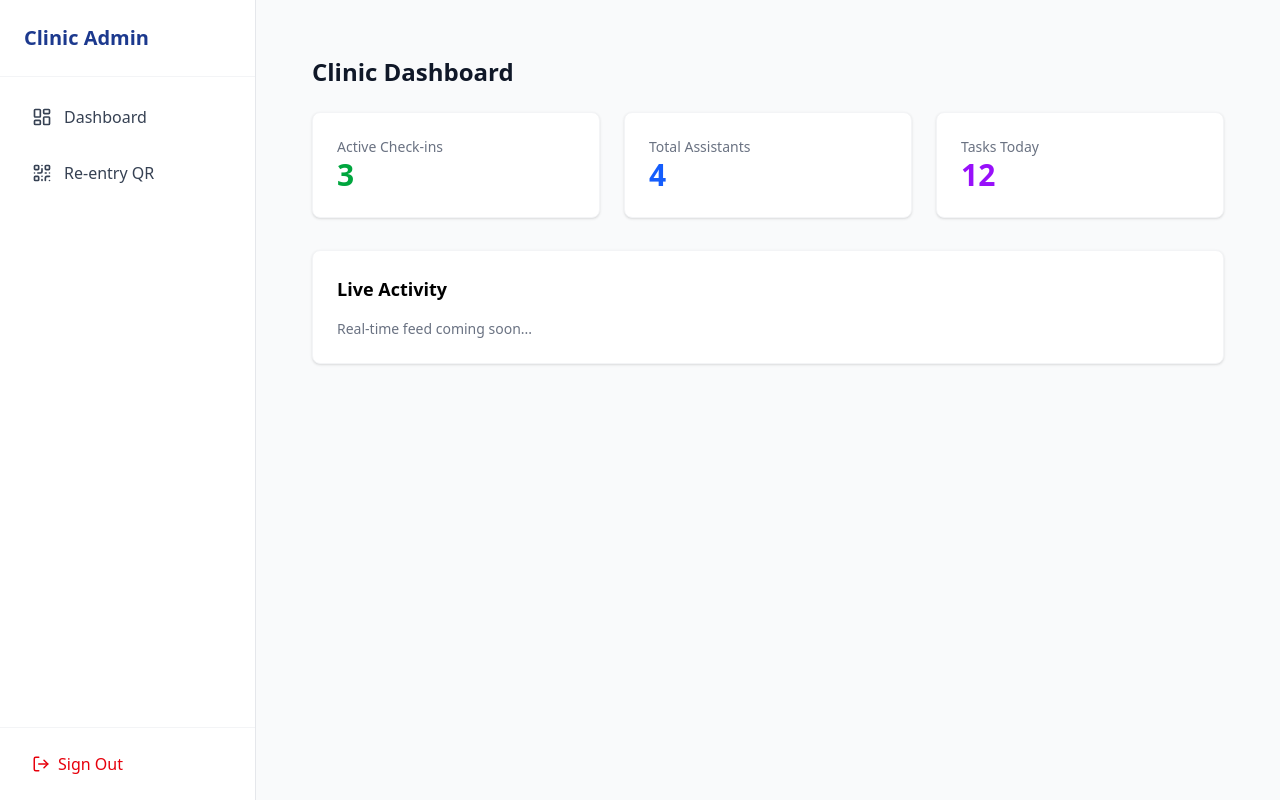
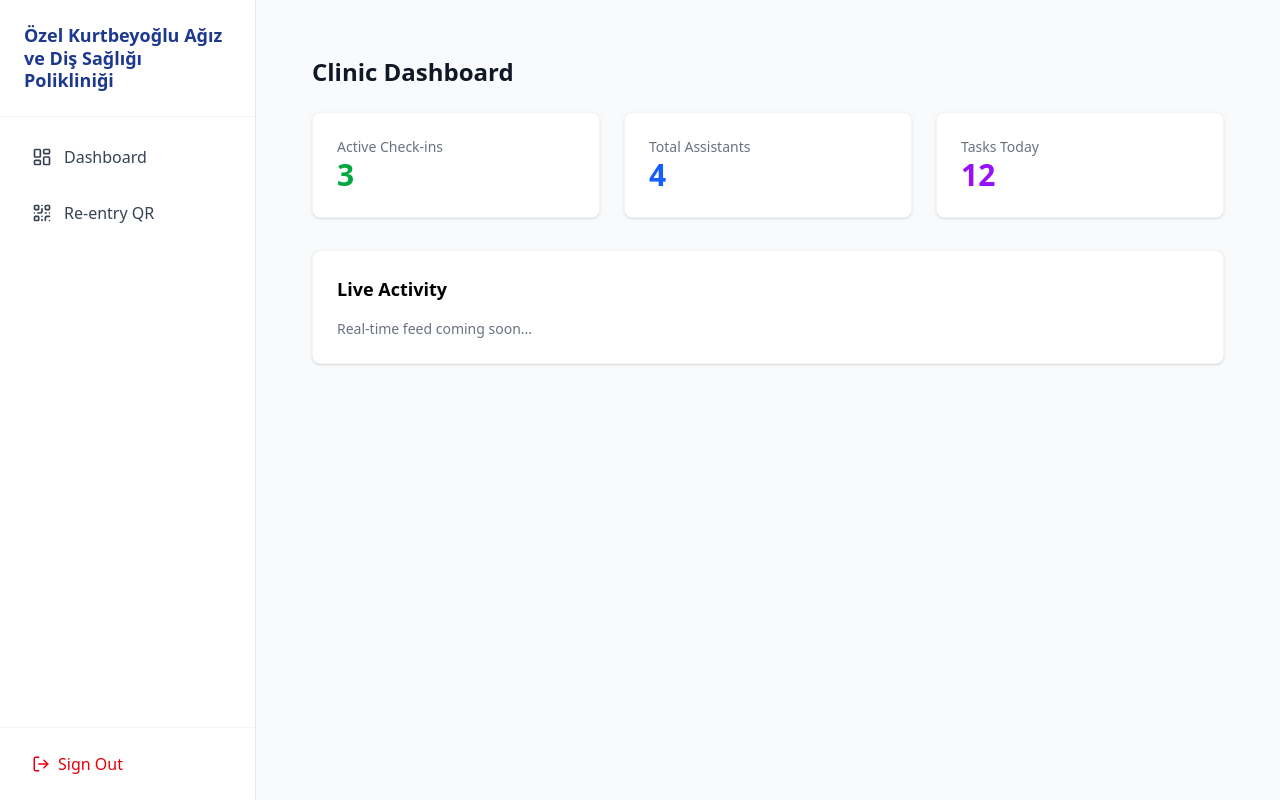
Before and after one commit to KurtbeyogluADSP/qr-takip-sistem, a React (Vite) app: page /admin in a window 1280 px wide. Built offline with nearby package versions, Linux system fonts and the light colour scheme.

Commit message:
feat: update branding with clinic name

```diff
--- a/index.html
+++ b/index.html
@@ -4,7 +4,7 @@
     <meta charset="UTF-8" />
     <link rel="icon" type="image/svg+xml" href="/vite.svg" />
     <meta name="viewport" content="width=device-width, initial-scale=1.0" />
-    <title>qr-takip-sistem</title>
+    <title>Özel Kurtbeyoğlu Ağız ve Diş Sağlığı Polikliniği</title>
   </head>
   <body>
     <div id="root"></div>
--- a/src/layouts/AdminLayout.tsx
+++ b/src/layouts/AdminLayout.tsx
@@ -17,7 +17,7 @@ export default function AdminLayout() {
             {/* Sidebar */}
             <aside className="w-64 bg-white border-r border-gray-200 hidden md:flex flex-col">
                 <div className="p-6 border-b border-gray-100">
-                    <h1 className="text-xl font-bold text-blue-900">Clinic Admin</h1>
+                    <h1 className="text-lg font-bold text-blue-900 leading-tight">Özel Kurtbeyoğlu Ağız ve Diş Sağlığı Polikliniği</h1>
                 </div>
 
                 <nav className="flex-1 p-4 space-y-2">
```
